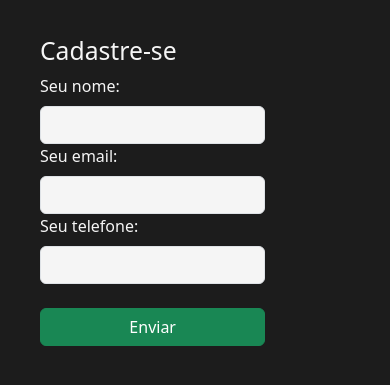
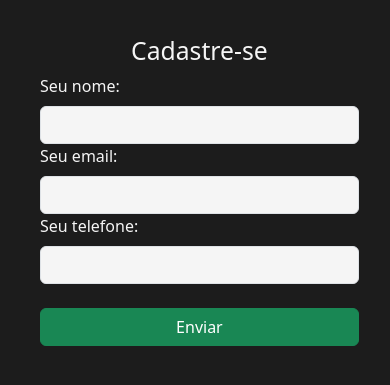
Before and after one commit to nicolasmrodrigues/curso_ebac_frontend, a plain HTML site: page index.html in a window 390 px wide. Shown: the part 87-472 px from the top of the page. Drawn offline with nearby package versions, Linux system fonts and the light colour scheme.

Commit message:
correção para telas pequenas

```diff
--- a/index.html
+++ b/index.html
@@ -11,7 +11,7 @@
 <body>
     <h1>Exercício de Bootstrap</h1>
     <div class="row">
-        <div class="col-8 col-lg-3 col-md-6">
+        <div class="col-11 col-lg-3 col-md-6">
             <h2>Cadastre-se</h2>
             <form>
                 <label class="form-label" for="nome">Seu nome:</label>
--- a/main.css
+++ b/main.css
@@ -5,6 +5,10 @@ body {
 
 h1 {
     margin-bottom: 40px;
+}
+
+h2 {
+    text-align: center;
 }
 
 h1, h2, label {
```
